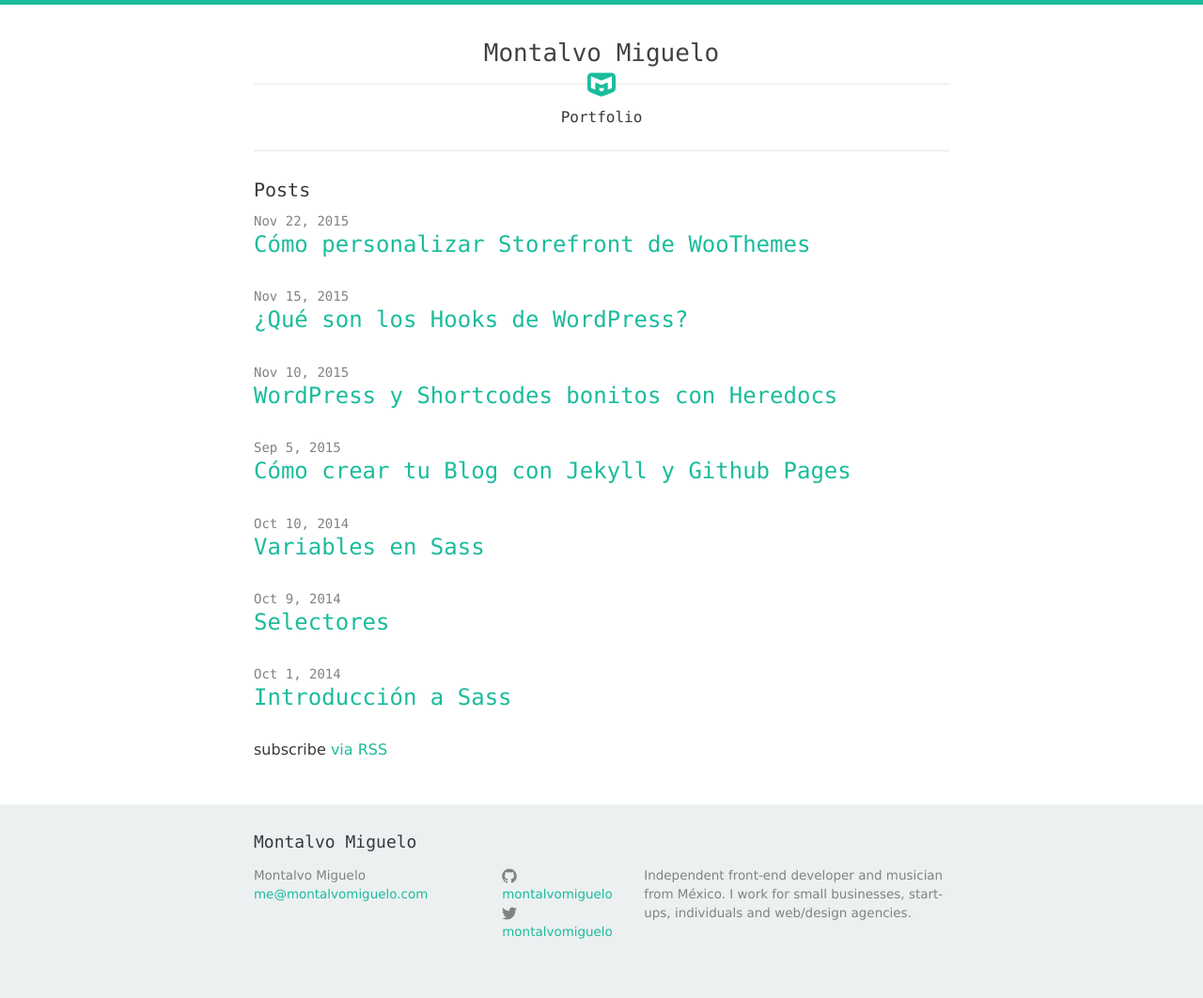
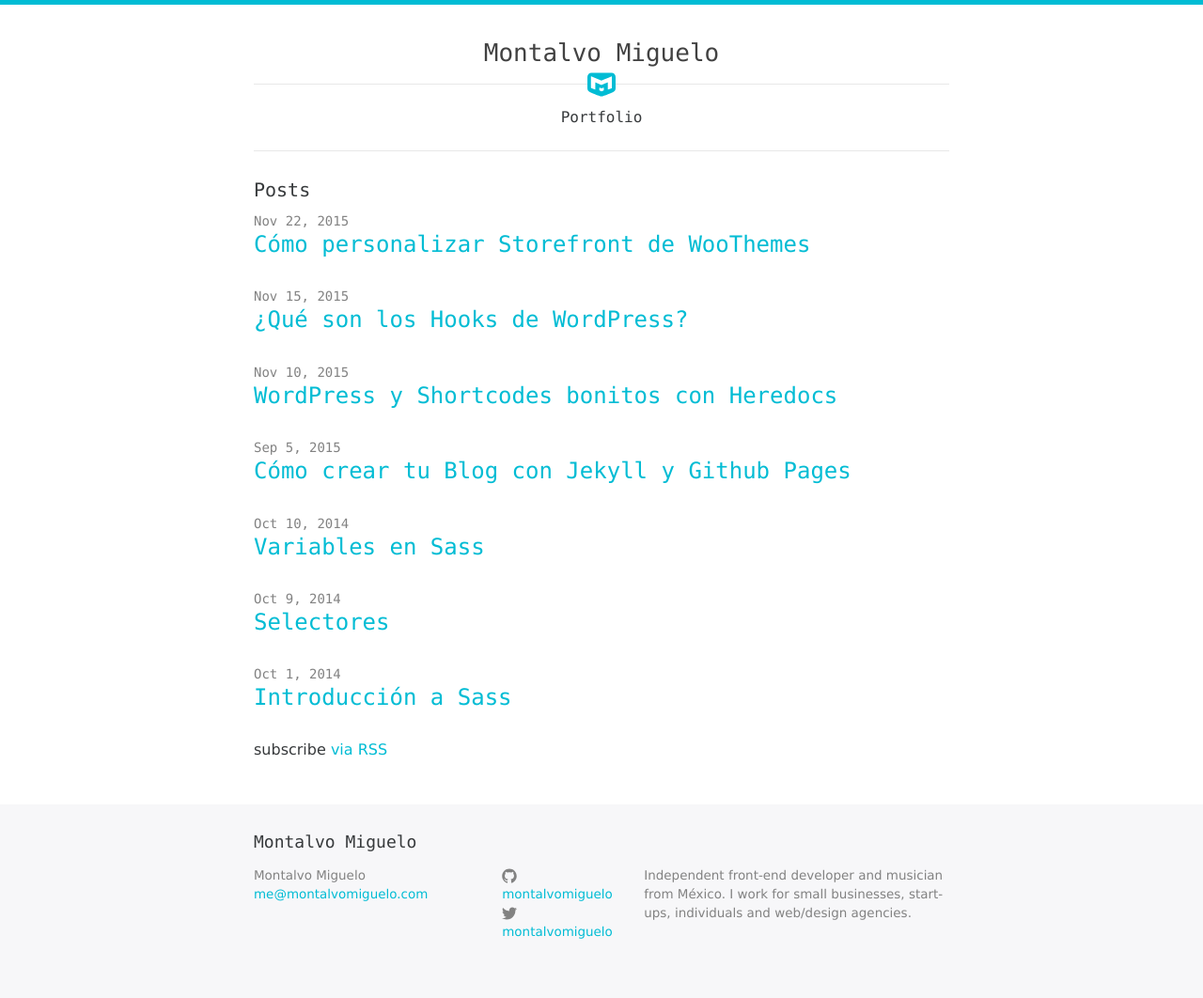
Before and after one commit to montalvomiguelo/montalvomiguelo.github.io, a Jekyll site: the page built from index.html, in a window 1280 px wide. Shown: the whole page at 94% size. Built offline with Jekyll 4.4.1, drawn with Linux system fonts in a browser that asks for light colours.

Commit message:
use cyan primary color

```diff
--- a/_sass/_base.scss
+++ b/_sass/_base.scss
@@ -130,7 +130,7 @@ code {
   font-size: 15px;
   // border: 1px solid $grey-color-light;
   // border-radius: 3px;
-  background-color: $code-background;
+  background-color: $code-bg;
 }
 
 code {
--- a/_sass/_layout.scss
+++ b/_sass/_layout.scss
@@ -94,7 +94,7 @@
  * Site footer
  */
 .site-footer {
-  background: $code-background;
+  background: $code-bg;
   // border-top: 1px solid $grey-color-light;
   padding: $spacing-unit 0;
 }
--- a/css/main.scss
+++ b/css/main.scss
@@ -23,9 +23,9 @@ $spacing-unit:     30px;
 
 $text-color:       #373a3c;
 $background-color: #ffffff;
-$brand-color:      #1abc9c;
+$brand-color:      #00BCD4;
 
-$code-background: #ecf0f1;
+$code-bg: #f7f7f9;
 
 $grey-color:       #828282;
 $grey-color-light: lighten($grey-color, 40%);
```
Also changed, not shown: assets/favicon.png.
